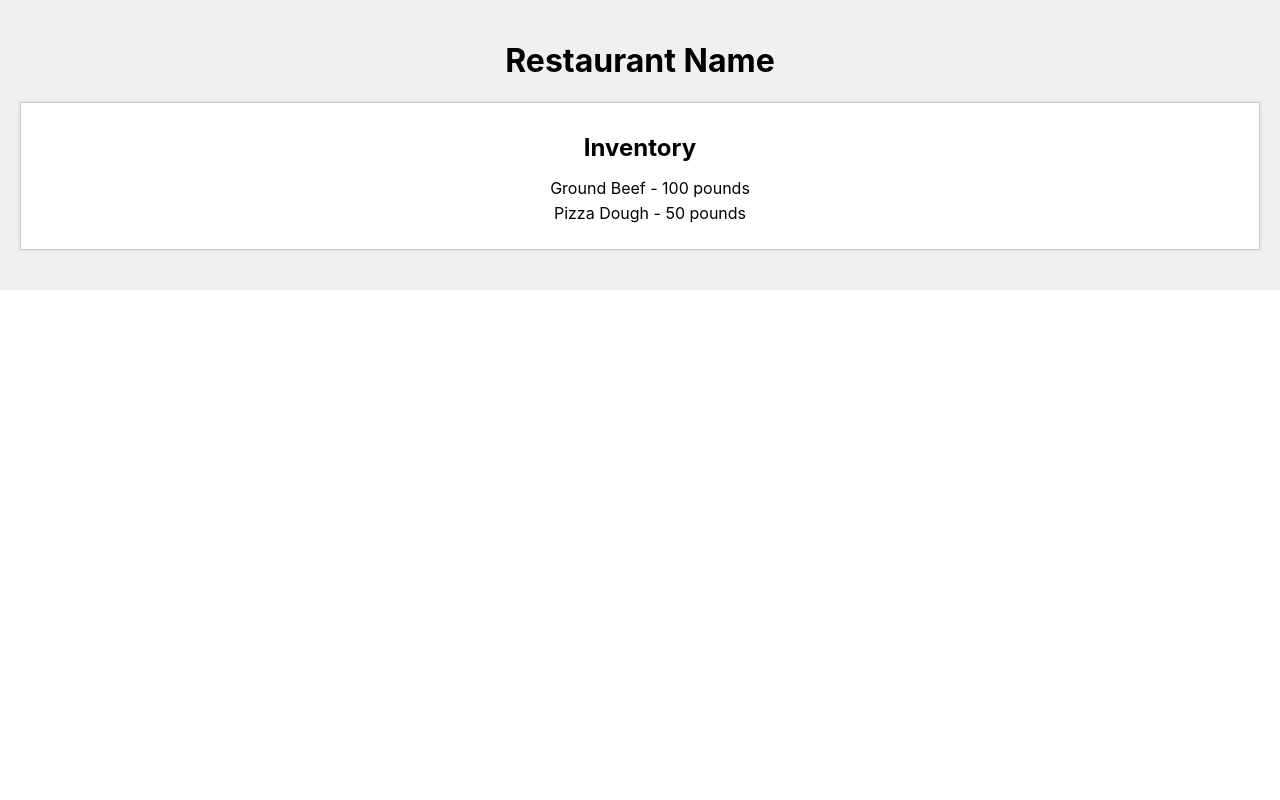
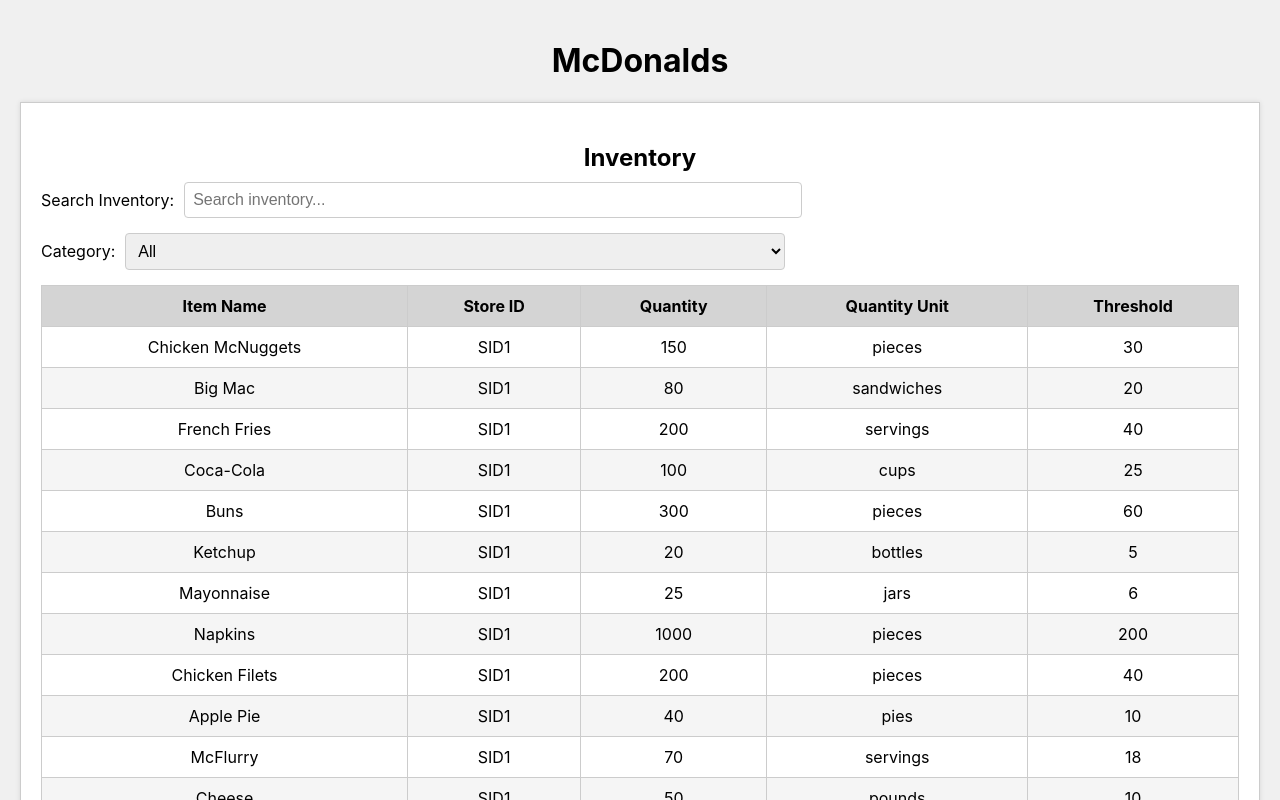
Before and after one commit to IAmMeers/Central-Client, a React (Create React App) app: page /Inventory in a window 1280 px wide. Shown: the top 800 px of the page. Built offline with nearby package versions, Linux system fonts and the light colour scheme.

Commit message:
Updated inventory

```diff
--- a/src/App.css
+++ b/src/App.css
@@ -13,8 +13,8 @@
   color: white;
 }
 
+/* Test Page */
 .body-background {
-  /* float: center; */
   background-color: #37404B;
   color: #F4C87A
 }
@@ -35,25 +35,20 @@
   font-size: 10px;
 }
 
-/* Select a store: size */
 .select-label {
   font-size: 20px;
   color: #F4C87A
 }
 
-/* Height and Width of the logo */
 .resize-logo {
   width: 400px;
   height: 400px;
 }
 
-/* Links */
 .link {
   color: white;
 }
 
-
-/* Project Tabs */
 .tabs {
   display: flex;
   justify-content: space-between;
@@ -81,11 +76,9 @@
 .tab-text {
   width: 500px;
   height: 100px;
-  /* Keep some space around the text */
   border: 1px solid #F4C87A;
   border-radius: 4px;
   color: white;
-  /* Hide when not active */
   display: none;
 }
 .tab-text.active {
@@ -95,13 +88,6 @@
 .App-link {
   color: #61dafb;
 }
-
-
-
-
-
-
-
 
 
 /* Store */
@@ -151,6 +137,118 @@
 
 
 
+/* Inventory */
+.inventory-container {
+  text-align: center;
+  background-color: #f0f0f0;
+  padding: 20px;
+}
+
+.store-section {
+  margin-bottom: 20px;
+  padding: 20px;
+  background-color: #fff;
+  border: 1px solid #ccc;
+  box-shadow: 0 0 5px rgba(0, 0, 0, 0.1);
+}
+
+.store-section h2 {
+  font-size: 24px;
+  margin-bottom: 10px;
+}
+
+.search-container {
+  margin-bottom: 15px;
+}
+
+.inventory-table {
+  width: 100%;
+  border-collapse: collapse;
+  border: 1px solid #ccc;
+}
+
+.inventory-table th,
+
+.inventory-table td {
+  padding: 10px;
+  border: 1px solid #ccc;
+}
+
+.inventory-table th {
+  background-color: rgb(212, 212, 212);
+  font-weight: bold;
+}
+
+.inventory-table tr:nth-child(even) {
+  background-color: #f5f5f5;
+}
+
+.inventory-table tr:hover {
+  background-color: #e0e0e0;
+  cursor: pointer;
+}
+
+.search-container {
+  margin-bottom: 15px;
+  display: flex;
+  align-items: center;
+}
+
+.search-container span {
+  margin-right: 10px;
+}
+
+.search-container input {
+  width: 600px;
+  padding: 8px;
+  border: 1px solid #ccc;
+  border-radius: 4px;
+  font-size: 16px;
+}
+
+
+.category-filter {
+  margin-bottom: 15px;
+  display: flex;
+  align-items: center;
+}
+
+.category-filter {
+  margin-bottom: 15px;
+  display: flex;
+  align-items: center;
+}
+
+.category-filter select {
+  width: 660px;
+  padding: 8px;
+  border: 1px solid #ccc;
+  border-radius: 4px;
+  font-size: 16px;
+}
+
+.category-filter span {
+  margin-right: 10px;
+}
+
+
+
+
+
+
+
+
+
+
+
+
+
+
+
+
+
+
+
 @keyframes App-logo-spin {
   from {
     transform: rotate(0deg);
--- a/src/pages/Inventory.jsx
+++ b/src/pages/Inventory.jsx
@@ -1,39 +1,138 @@
 import React, { useState, useEffect } from 'react';
-import { BrowserRouter as Router, Route, Switch, Link } from 'react-router-dom';
 
 const Inventory = () => {
-
     const [inventoryData, setInventoryData] = useState([]);
+    const [searchQuery, setSearchQuery] = useState('');
+    const [categoryFilter, setCategoryFilter] = useState('all');
+    const [filteredInventory, setFilteredInventory] = useState([]);
 
     /* FETCH THE DATA */
     useEffect(() => {
-
         const fetchedInventoryData = [
-        { ItemName: 'Ground Beef', Quantity: 100, QuantityUnit: 'pounds', Threshold: 20 },
-        { ItemName: 'Pizza Dough', Quantity: 50, QuantityUnit: 'pounds', Threshold: 15 },
+            ['Chicken McNuggets', 'SID1', 150, 'pieces', 30, 'food'],
+            ['Big Mac', 'SID1', 80, 'sandwiches', 20, 'food'],
+            ['French Fries', 'SID1', 200, 'servings', 40, 'food'],
+            ['Coca-Cola', 'SID1', 100, 'cups', 25, 'food'],
+            ['Buns', 'SID1', 300, 'pieces', 60, 'food'],
+            ['Ketchup', 'SID1', 20, 'bottles', 5, 'food'],
+            ['Mayonnaise', 'SID1', 25, 'jars', 6, 'food'],
+            ['Napkins', 'SID1', 1000, 'pieces', 200, 'item'],
+            ['Chicken Filets', 'SID1', 200, 'pieces', 40, 'food'],
+            ['Apple Pie', 'SID1', 40, 'pies', 10, 'food'],
+            ['McFlurry', 'SID1', 70, 'servings', 18, 'food'],
+            ['Cheese', 'SID1', 50, 'pounds', 10, 'food'],
+            ['Bottled Water', 'SID1', 120, 'bottles', 30, 'food'],
+            ['Lettuce', 'SID1', 30, 'pounds', 8, 'food'],
+            ['Onions', 'SID1', 40, 'pounds', 12, 'food'],
+            ['Tomatoes', 'SID1', 45, 'pounds', 10, 'food'],
+            ['Potatoes', 'SID1', 100, 'pounds', 20, 'food'],
+            ['Salt', 'SID1', 5, 'bags', 1, 'item'],
+            ['Pepper', 'SID1', 8, 'bottles', 2, 'item'],
+            ['Straws', 'SID1', 1000, 'pieces', 200, 'item'],
+            ['McChicken', 'SID1', 70, 'sandwiches', 15, 'food'],
+            ['Hash Browns', 'SID1', 100, 'pieces', 25, 'food'],
+            ['Milkshakes', 'SID1', 60, 'servings', 20, 'food'],
+            ['Apple Slices', 'SID1', 40, 'packs', 10, 'food'],
+            ['Bacon', 'SID1', 30, 'strips', 5, 'food'],
+            ['Hotcakes', 'SID1', 80, 'pieces', 18, 'food'],
+            ['Orange Juice', 'SID1', 50, 'cups', 12, 'food'],
+            ['Mustard', 'SID1', 15, 'bottles', 3, 'food'],
+            ['Plastic Cutlery', 'SID1', 500, 'sets', 100, 'item'],
+            ['Ice Cream Cones', 'SID1', 40, 'cones', 8, 'food'],
+            ['Lemonade', 'SID1', 75, 'cups', 20, 'food'],
+            ['Muffins', 'SID1', 50, 'pieces', 10, 'food'],
+            ['Onion Rings', 'SID1', 90, 'pieces', 18, 'food'],
+            ['Pickles', 'SID1', 25, 'jars', 5, 'food'],
+            ['Caramel Sundae', 'SID1', 60, 'sundaes', 15, 'food'],
+            ['Sausage Patties', 'SID1', 40, 'patties', 8, 'food'],
+            ['Disposable Cups', 'SID1', 200, 'cups', 40, 'item'],
+            ['Eggs', 'SID1', 120, 'eggs', 24, 'food'],
+            ['Creamer', 'SID1', 15, 'bottles', 3, 'item'],
         ];
 
-    setInventoryData(fetchedInventoryData);
+        const formattedInventoryData = fetchedInventoryData.map(item => ({
+            ItemName: item[0],
+            Store_ID: item[1],
+            Quantity: item[2],
+            QuantityUnit: item[3],
+            Threshold: item[4],
+            Type: item[5],
+        }));
+
+        setInventoryData(formattedInventoryData);
     }, []);
 
+    useEffect(() => {
+        // Filter inventory based on search query and category
+        const filteredItems = inventoryData.filter(item => {
+            const matchesQuery =
+                item.ItemName.toLowerCase().includes(searchQuery.toLowerCase()) ||
+                item.Store_ID.toLowerCase().includes(searchQuery.toLowerCase());
+
+            if (categoryFilter === 'all') {
+                return matchesQuery;
+            } else if (categoryFilter === 'items') {
+                return matchesQuery && item.Type === 'item';
+            } else if (categoryFilter === 'food') {
+                return matchesQuery && item.Type === 'food';
+            }
+
+            return false;
+        });
+
+        setFilteredInventory(filteredItems);
+    }, [searchQuery, categoryFilter, inventoryData]);
 
     return (
-  <div className="store-body">
-      <h1>Restaurant Name</h1>
-
+        <div className="inventory-container">
+            <h1>McDonalds</h1>
             <section className="store-section">
-
                 <h2>Inventory</h2>
-        <ul>
-            {inventoryData.map(item => (
-                <li key={item.ItemName}>
-                    {item.ItemName} - {item.Quantity} {item.QuantityUnit}
-                </li>
+                <div className="search-container">
+                    <span>Search Inventory: </span>
+                    <input
+                        type="text"
+                        placeholder="Search inventory..."
+                        value={searchQuery}
+                        onChange={e => setSearchQuery(e.target.value)}
+                    />
+                </div>
+                <div className="category-filter">
+                    <span>Category: </span>
+                    <select
+                        value={categoryFilter}
+                        onChange={e => setCategoryFilter(e.target.value)}
+                    >
+                        <option value="all">All</option>
+                        <option value="items">Items</option>
+                        <option value="food">Food</option>
+                    </select>
+                </div>
+                <table className="inventory-table">
+                    <thead>
+                        <tr>
+                            <th>Item Name</th>
+                            <th>Store ID</th>
+                            <th>Quantity</th>
+                            <th>Quantity Unit</th>
+                            <th>Threshold</th>
+                        </tr>
+                    </thead>
+                    <tbody>
+                        {filteredInventory.map(item => (
+                            <tr key={item.ItemName}>
+                                <td>{item.ItemName}</td>
+                                <td>{item.Store_ID}</td>
+                                <td>{item.Quantity}</td>
+                                <td>{item.QuantityUnit}</td>
+                                <td>{item.Threshold}</td>
+                            </tr>
                         ))}
-        </ul>
+                    </tbody>
+                </table>
             </section>
         </div>
     );
 };
 
-export default Inventory
+export default Inventory;
--- a/src/pages/Store.jsx
+++ b/src/pages/Store.jsx
@@ -4,7 +4,7 @@
 const Store = () => {
     const [storeData, setStoreData] = useState([]);
     const [menuData, setMenuData] = useState([]);
-    const [inventoryData, setInventoryData] = useState([]);
+    //const [inventoryData, setInventoryData] = useState([]);
     const [staffInformation, setStaffInformation] = useState([]);
     const [contactInformation, setContactInformation] = useState([]);
 
@@ -15,15 +15,19 @@
             { Store_ID: 'SID1', Street: '123 Main St', State: 'CA', Zip: '12345' },
         ];
 
+        /*
         const fetchedMenuData = [
             { Item_ID: 'ITEMID1', Item_name: 'Cheeseburger', Price: 9.99 },
             { Item_ID: 'ITEMID2', Item_name: 'Margherita Pizza', Price: 12.50 },
         ];
+        */
 
+        /*
         const fetchedInventoryData = [
             { ItemName: 'Ground Beef', Quantity: 100, QuantityUnit: 'pounds', Threshold: 20 },
             { ItemName: 'Pizza Dough', Quantity: 50, QuantityUnit: 'pounds', Threshold: 15 },
         ];
+        */
 
         const fetchedStaffInformation = [
             { Employee_ID: 'EID1', Fname: 'John', Lname: 'Doe', Role: 'Manager' },
@@ -36,8 +40,8 @@
         ];
 
         setStoreData(fetchedStoreData);
-        setMenuData(fetchedMenuData);
-        setInventoryData(fetchedInventoryData);
+        //setMenuData(fetchedMenuData);
+        //setInventoryData(fetchedInventoryData);
         setStaffInformation(fetchedStaffInformation);
         setContactInformation(fetchedContactInformation);
     }, []);
@@ -79,27 +83,11 @@
                     <section className="store-section">
                         <h2>Menu</h2>
                         <Link to="/menu" className="link"> View Menu </Link>
-                        <ul>
-                            {menuData.map(item => (
-
-                                <li key={item.Item_ID}>
-                                    {item.Item_name} - ${item.Price.toFixed(2)}
-                                </li>
-                            ))}
-                        </ul>
                     </section>
 
                     <section className="store-section">
                         <h2>Inventory</h2>
                         <Link to="/inventory" className="link"> View Inventory </Link>
-                        <ul>
-                            {inventoryData.map(item => (
-                                <li key={item.ItemName}>
-                                    {item.ItemName} - {item.Quantity} {item.QuantityUnit}
-                                </li>
-                            ))}
-                        </ul>
-
                     </section>
                 </div>
 
```
Lines whose indentation alone changed are shown as unchanged.
